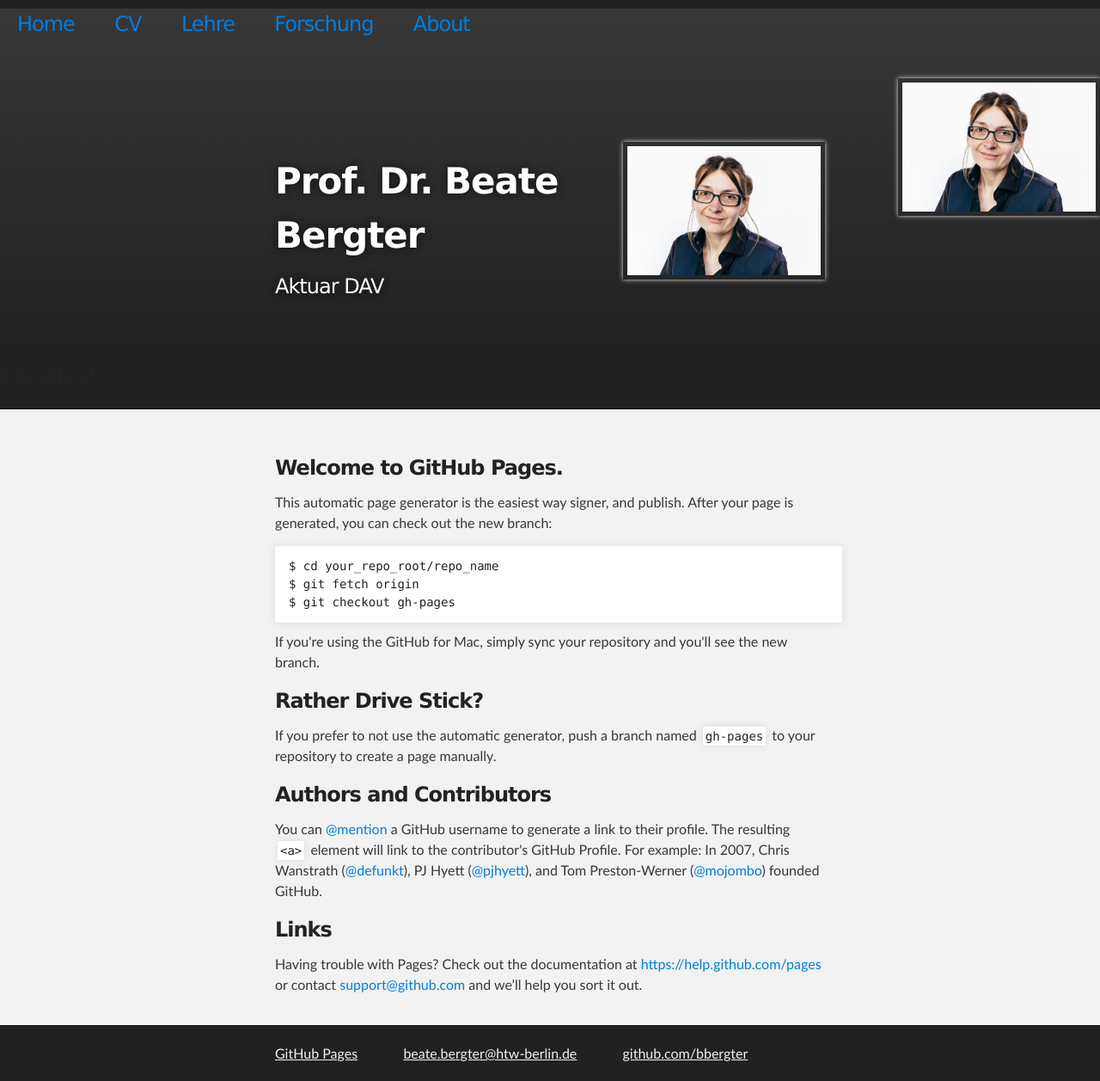
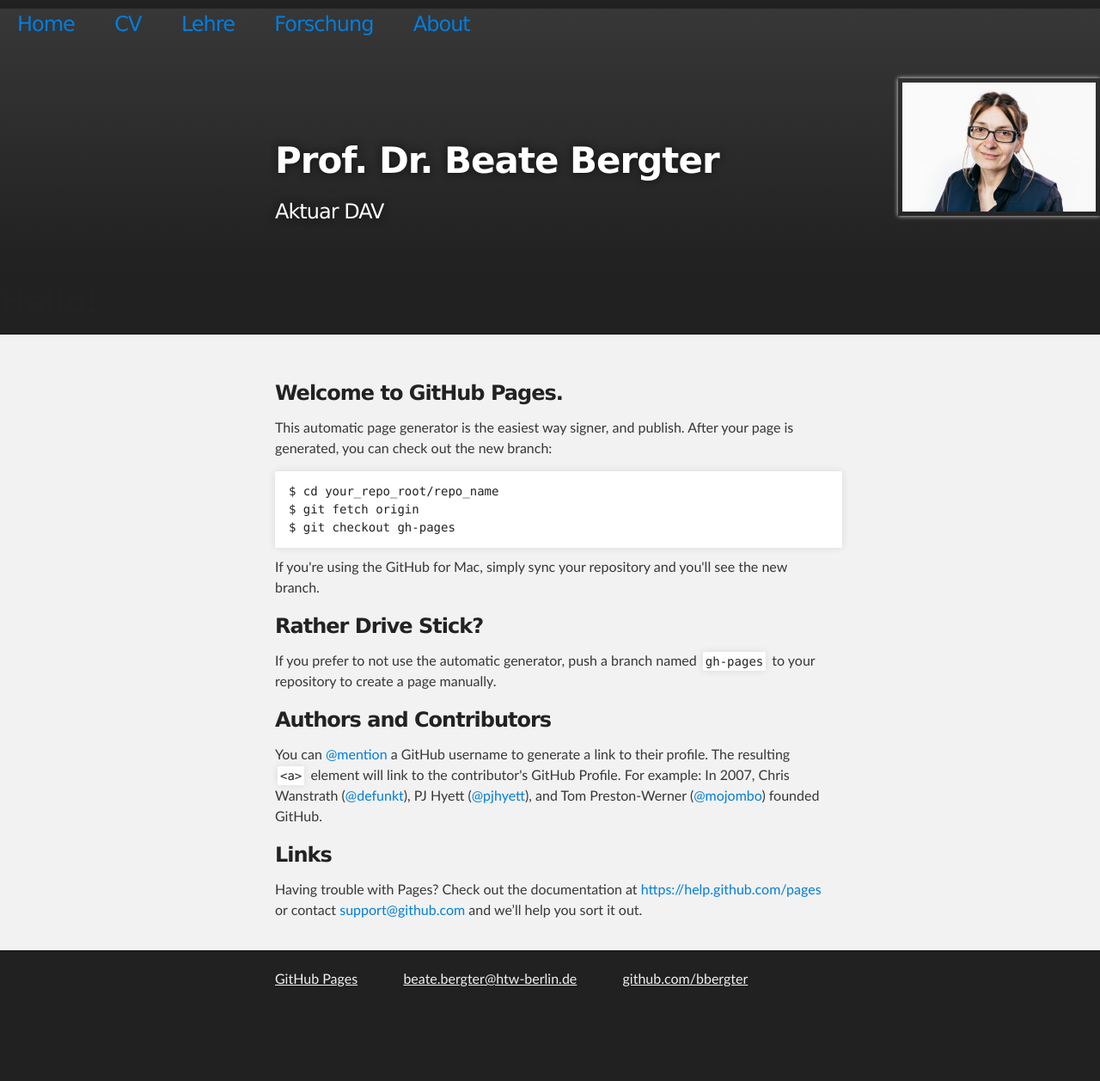
Before and after one commit to bbergter/bbergter, a Jekyll site: the page index.html, which Jekyll copies as it is, in a window 1280 px wide. Shown: the whole page at 86% size. Built offline with Jekyll 4.4.1, drawn with Linux system fonts in a browser that asks for light colours; after the commit the page ends 1170 px from its top, so only the background shows below that.

Commit message:
Update index.html

```diff
--- a/index.html
+++ b/index.html
@@ -41,7 +41,7 @@
         <header class="inner">
 
 
-        <img alt="moi" src="moi.jpg" height="150" width=auto align="right" hspace="3" margin-right="30"> <br>
+        <!--<img alt="moi" src="moi.jpg" height="150" width=auto align="right" hspace="3" margin-right="30"> <br>-->
 
           <h1 id="project_title">Prof. Dr. Beate Bergter </h1>
           <h2 id="project_tagline">Aktuar DAV </h2>
```
